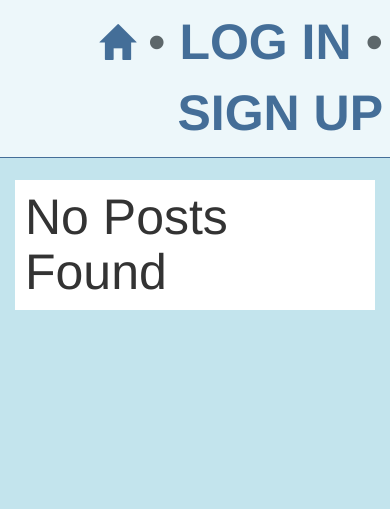
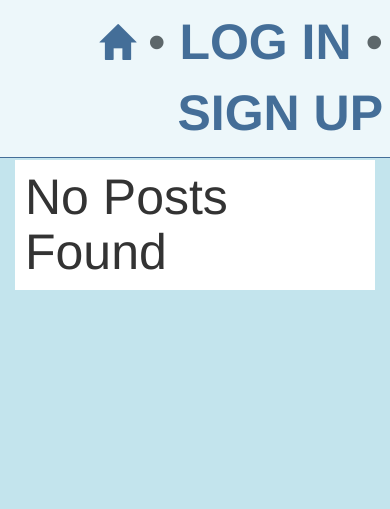
Before and after one commit to BaySchoolCS2/ProjectRepo, a Python web app: template application/templates/dashboard.html in a window 390 px wide. Shown: the top 509 px of the page. Run offline with Jinja, Linux system fonts and the light colour scheme; the template is opened without the code that fills it, so the values that code supplies are empty; some libraries are stand-ins or nearby versions.

Commit message:
Update style.css

```diff
--- a/application/static/css/style.css
+++ b/application/static/css/style.css
@@ -175,7 +175,7 @@ body{
     }
 
     .container {
-        margin-top: 150px;
+        margin-top: 130px;
         width: 100%;
     }
 
```
